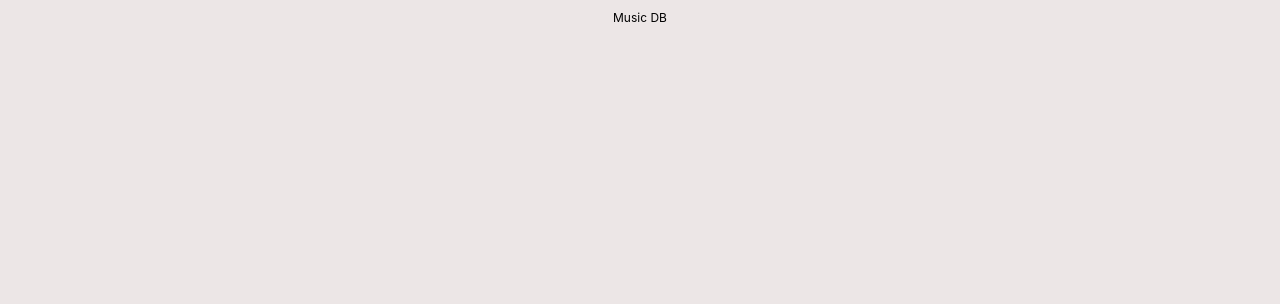
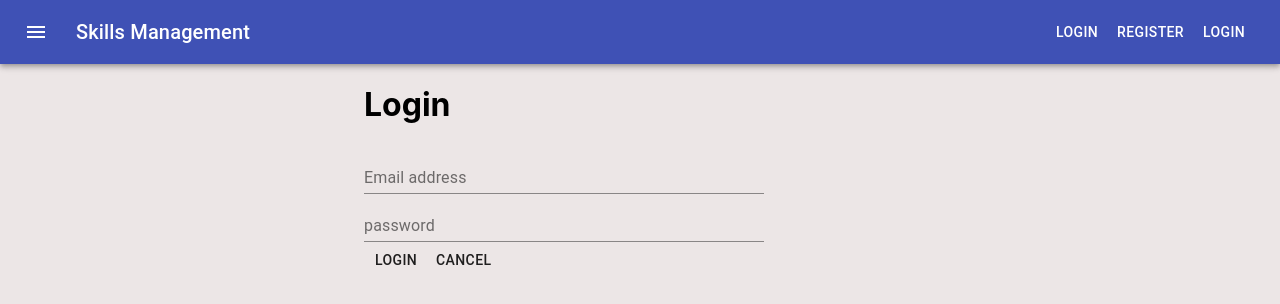
Before and after one commit to kinetic-coder/skills-management, a React app: page /login in a window 1280 px wide. Built offline with nearby package versions, Linux system fonts and the light colour scheme.

Commit message:
Added a simple menu to the home view

```diff
--- a/package.json
+++ b/package.json
@@ -4,6 +4,7 @@
   "private": true,
   "dependencies": {
     "@material-ui/core": "^4.11.0",
+    "@material-ui/icons": "^4.9.1",
     "@testing-library/jest-dom": "^4.2.4",
     "@testing-library/react": "^9.5.0",
     "@testing-library/user-event": "^7.2.1",
--- a/public/css/styles.css
+++ b/public/css/styles.css
@@ -17,16 +17,24 @@ a {
     background-size: cover;
     background-position: center center;
     position: relative;
-    height: 200px;
+    height: 100px;
 }
 /*
  * end banner
  *********************************/
 
- header {
+ .header {
     height: 10px;
     padding: 10px;
     vertical-align: middle;
     text-align: center;
     font-size: 12px;
 }
+
+.brand {
+    height: 50px;
+}
+
+.text-field {
+    width:400px;
+}
--- a/src/Header.js
+++ /dev/null
@@ -1,10 +0,0 @@
-import React from 'react';
-import { Link } from 'react-router-dom';
-
-const Header = () => (
-    <header className="header">
-        <Link to="/">Music DB</Link>
-    </header>
-)
-
-export default Header;
--- a/src/Routes.js
+++ b/src/Routes.js
@@ -1,14 +1,18 @@
 import React from 'react';
 import { BrowserRouter as Router, Route } from 'react-router-dom';
 
-import Header from './Header';
-import Home from './components/Home';
+import NavigationBar from './components/General/NavigationBar';
+import HomeView from './views/Home/HomeView';
+import LoginView from './views/Profile/LoginView';
+
+import RegisterView from './views/Profile/RegisterView';
 
 const Routes = () => {
     return (
         <Router>
-            <Header/>
-            <Route path="/" component={Home} exact />
+            <Route path="/" component={HomeView} exact />
+            <Route path="/register" component={RegisterView} exact/>
+            <Route path="/login" component={LoginView} exact/>
             {/* <Route path="/artist/:artistId" component={Artist} exact/>
             <Route path="/" component={Home} exact/> */}
         </Router>
--- /dev/null
+++ b/src/components/Banner/Banner.js
@@ -0,0 +1,42 @@
+import React from 'react';
+import { makeStyles } from '@material-ui/core/styles';
+import AppBar from '@material-ui/core/AppBar';
+import Toolbar from '@material-ui/core/Toolbar';
+import Typography from '@material-ui/core/Typography';
+import Button from '@material-ui/core/Button';
+import IconButton from '@material-ui/core/IconButton';
+import MenuIcon from '@material-ui/icons/Menu';
+
+const useStyles = makeStyles((theme) => ({
+  root: {
+    flexGrow: 1,
+  },
+  menuButton: {
+    marginRight: theme.spacing(2),
+  },
+  title: {
+    flexGrow: 1,
+  },
+}));
+
+export default function Banner() {
+  const classes = useStyles();
+
+  return (
+    <div className={classes.root}>
+      <AppBar position="static">
+        <Toolbar>
+          <IconButton edge="start" className={classes.menuButton} color="inherit" aria-label="menu">
+            <MenuIcon />
+          </IconButton>
+          <Typography variant="h6" className={classes.title}>
+            Skills Management
+          </Typography>
+          <Button color="inherit">Login</Button>
+          <Button color="inherit">Register</Button>
+          <Button color="inherit">Login</Button>
+        </Toolbar>
+      </AppBar>
+    </div>
+  );
+}
--- /dev/null
+++ b/src/components/General/NavigationBar.js
@@ -0,0 +1,20 @@
+import React from 'react';
+import { Link } from 'react-router-dom';
+
+const NavigationBar = () => (
+    <div>
+        <div className="icon">
+
+        </div>
+        <header className="header">
+            <Link to="/">Skills Management</Link>
+
+            <Link to="/register">Register</Link>
+            <Link to="/login">Login</Link>
+
+        </header>
+    </div>
+
+)
+
+export default NavigationBar;
--- a/src/components/Home/Banner.js
+++ /dev/null
@@ -1,9 +0,0 @@
-import React from 'react';
-
-const Banner = () => (
-    <div className="banner">
-
-    </div>
-)
-
-export default Banner;
--- a/src/components/Home/index.js
+++ b/src/components/Home/index.js
@@ -1,5 +1,5 @@
 import React from 'react';
-import Banner from './Banner';
+import Banner from '../Banner/Banner';
 
 const Home = () => (
     <>
--- /dev/null
+++ b/src/views/Home/HomeView.js
@@ -0,0 +1,16 @@
+import React from 'react';
+import { Container } from '@material-ui/core';
+
+import Banner from '../../components/Banner/Banner';
+
+const HomeView = () => (
+    <>
+        <Banner/>
+        <Container maxWidth="lg">
+            <h1>Welcome</h1>
+            Welcome to the skills management tool.
+        </Container>
+    </>
+)
+
+export default HomeView;
--- /dev/null
+++ b/src/views/Profile/LoginView.js
@@ -0,0 +1,23 @@
+import React from 'react';
+
+import { TextField, Container, Button } from '@material-ui/core';
+import Banner from '../../components/Banner/Banner';
+
+const LoginView = () => (
+    <>
+        <Banner/>
+        <Container maxWidth="sm">
+            <h1>Login</h1>
+            <form>
+                <div>
+                    <TextField label="Email address" className="text-field">></TextField>
+                    <TextField label="password" type="password" className="text-field"></TextField>
+                </div>
+                <Button>Login</Button>
+                <Button>Cancel</Button>
+            </form>
+        </Container>
+    </>
+)
+
+export default LoginView;
--- /dev/null
+++ b/src/views/Profile/RegisterView.js
@@ -0,0 +1,41 @@
+import React from 'react';
+
+import TextField from '@material-ui/core/TextField';
+import { makeStyles } from '@material-ui/core/styles';
+import { Container, Button } from '@material-ui/core';
+
+import Banner from '../../components/Banner/Banner';
+
+const useStyles = makeStyles((theme) => ({
+    root: {
+        '& > *': {
+            margin: theme.spacing(1),
+            width: '25ch',
+        },
+    },
+}));
+
+
+const RegisterView = () => {
+    const classes = useStyles();
+    return (
+        <>
+            <Banner/>
+            <Container maxWidth="sm">
+                <h2>Register a new account</h2>
+                <form className={classes.root} noValidate autoComplete="off">
+                    <div>
+                        <TextField label="Full name" className="text-field"/>
+                        <TextField label="Email address" className="text-field"/>
+                        <TextField label="password" type="password" className="text-field"/>
+                        <TextField label="Retype password" type="password" className="text-field"/>
+                    </div>
+                    <Button>Register</Button>
+                    <Button>Cancel</Button>
+                </form>
+            </Container>
+        </>
+    )
+}
+
+export default RegisterView;
```
Also changed, not shown: 2 other files.
